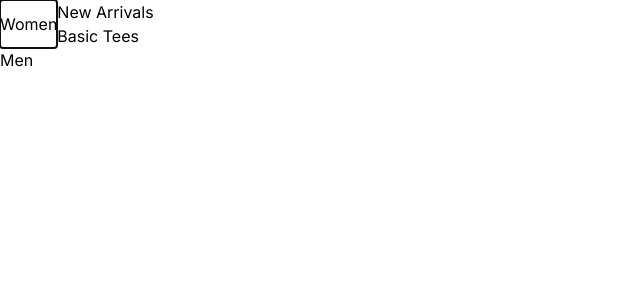
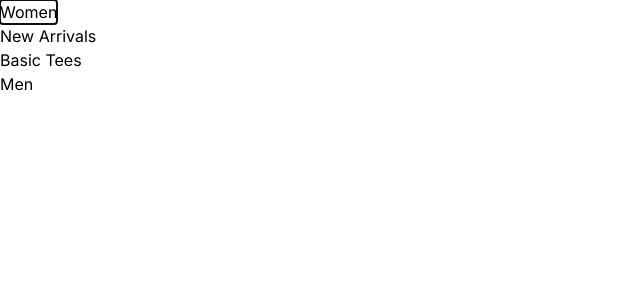
Before and after one commit to md-abdul-alim/snapgallery, a Next.js app: page / in a window 1280 px wide. Both pictures are taken after a click on the button "Women". Shown: the top 300 px of the page, without its empty margins (0-640 px from the left). Built offline with nearby package versions, Linux system fonts and the light colour scheme.

Commit message:
flex add

```diff
--- a/app/components/Navbar.js
+++ b/app/components/Navbar.js
@@ -28,12 +28,12 @@ export default function Navbar() {
           <PopoverGroup>
             {
               navigation.categories.map((category) => (
-                <Popover key={category.id} className="relative flex">
+                <Popover key={category.id} className="relative">
                   <PopoverButton>
                     {category.name}
                   </PopoverButton>
 
-                  <PopoverPanel>
+                  <PopoverPanel  className="flex flex-col">
                     {
                       category.featured.map((item) => (
                         <div key={item.name}>
```
